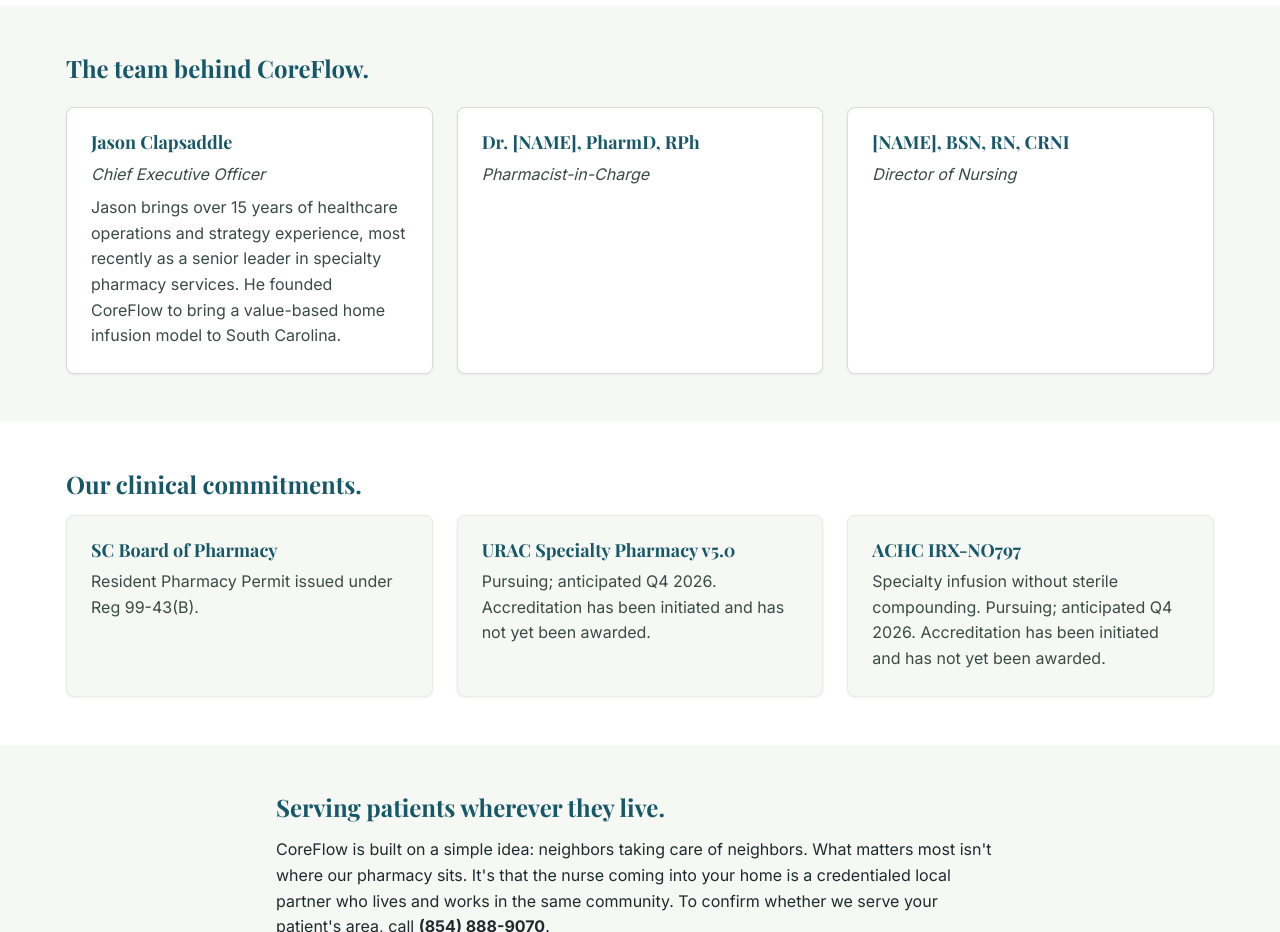
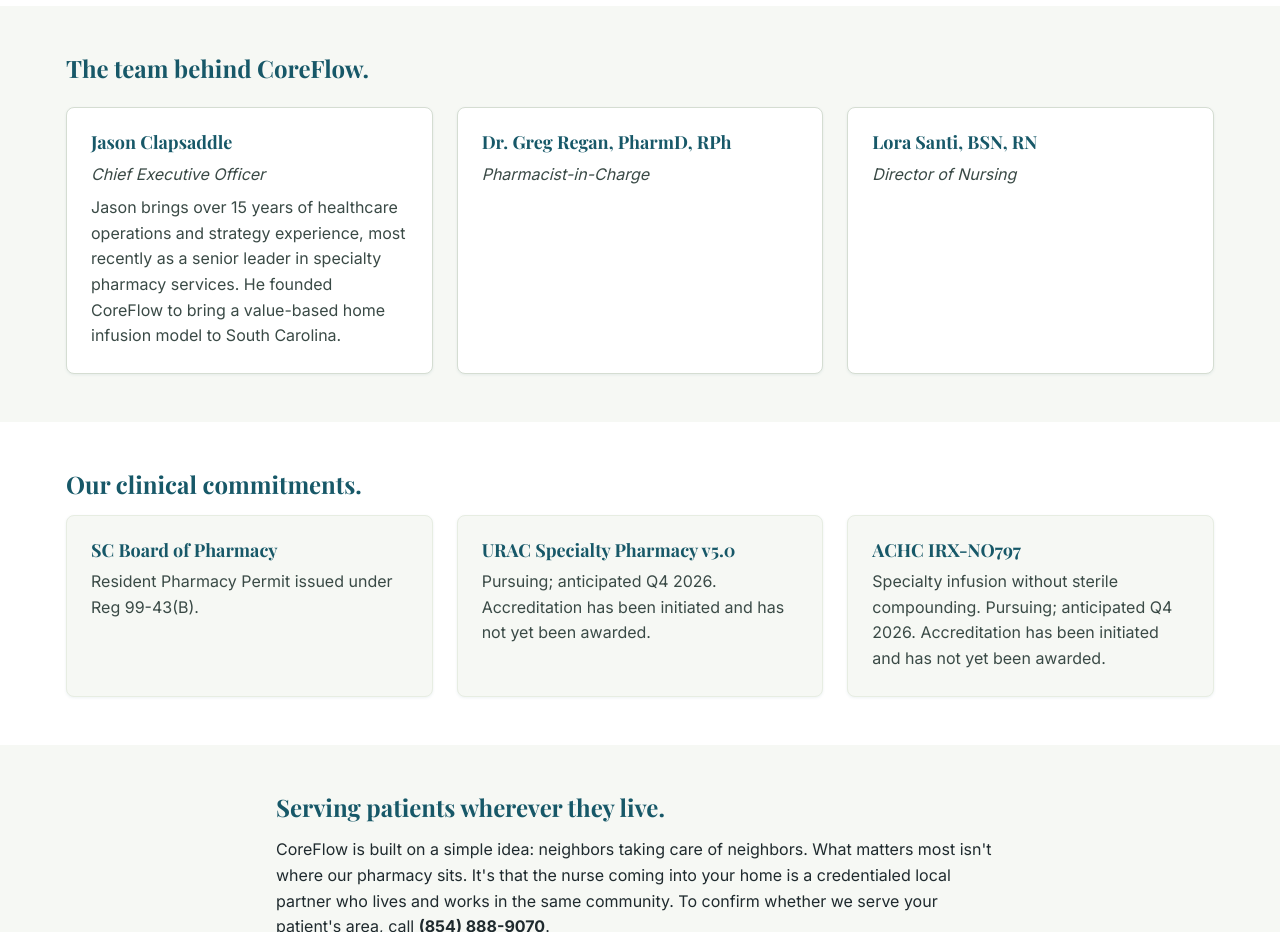
Before and after one commit to uplift-john/coreflowrx, an Eleventy site: page about.njk in a window 1280 px wide. Shown: the part 1320-2252 px from the top of the page. Built offline with nearby package versions, Linux system fonts and the light colour scheme; Eleventy itself is replaced by a stand-in of ours; files that its build step writes are made by us from their sources.

Commit message:
Update about.njk

```diff
--- a/about.njk
+++ b/about.njk
@@ -40,8 +40,8 @@
  <h2 class="section-title">The team behind CoreFlow.</h2>
  <div class="grid grid--3 mt-6">
  <div class="card"><h3>{{ site.ceo }}</h3><p><em>Chief Executive Officer</em></p><p>Jason brings over 15 years of healthcare operations and strategy experience, most recently as a senior leader in specialty pharmacy services. He founded CoreFlow to bring a value-based home infusion model to South Carolina. </p></div>
- <div class="card"><h3>Dr. [NAME], PharmD, RPh</h3><p><em>Pharmacist-in-Charge</em></p></div>
- <div class="card"><h3>[NAME], BSN, RN, CRNI</h3><p><em>Director of Nursing</em></p></div>
+ <div class="card"><h3>Dr. Greg Regan, PharmD, RPh</h3><p><em>Pharmacist-in-Charge</em></p></div>
+ <div class="card"><h3>Lora Santi, BSN, RN</h3><p><em>Director of Nursing</em></p></div>
  </div>
  </div>
 </section>
```
